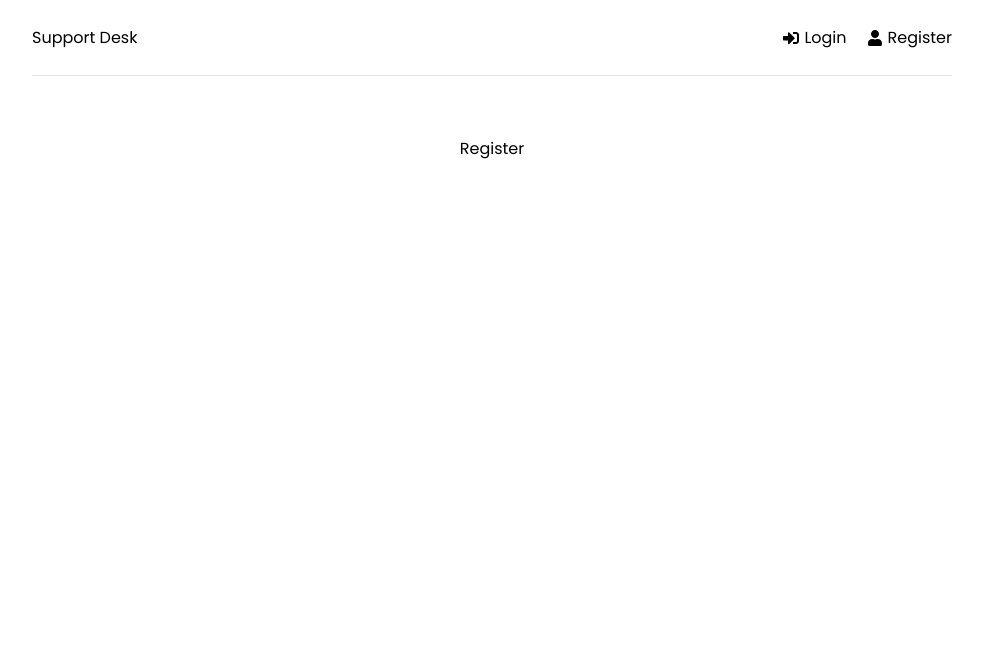
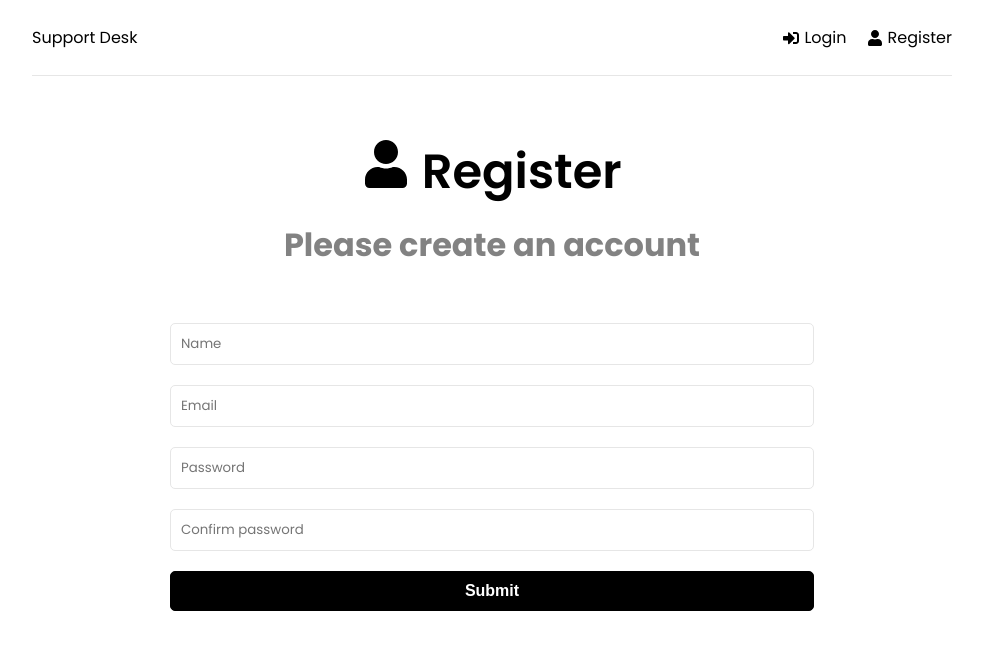
Before and after one commit to ReneMSdev/traversy-support-desk, a React (Vite) app in the folder frontend/: page /register in a window 1280 px wide. Shown: the top 650 px of the page, without its empty margins (148-1131 px from the left). Built offline with nearby package versions, Linux system fonts and the light colour scheme.

Commit message:
Home, Login, Register UI

```diff
--- a/frontend/pages/Home.jsx
+++ b/frontend/pages/Home.jsx
@@ -1,4 +1,28 @@
+import { Link } from 'react-router-dom'
+import { FaQuestionCircle, FaTicketAlt } from 'react-icons/fa'
+
 const Home = () => {
-  return <div>Home</div>
+  return (
+    <>
+      <section className="heading">
+        <h1>What do you need help with?</h1>
+        <p>Please choose from an option below</p>
+      </section>
+
+      <Link
+        to="/new-ticket"
+        className="btn btn-reverse btn-block"
+      >
+        <FaQuestionCircle /> Create New Ticket
+      </Link>
+
+      <Link
+        to="/tickets"
+        className="btn btn-block"
+      >
+        <FaTicketAlt /> View My Tickets
+      </Link>
+    </>
+  )
 }
 export default Home
--- a/frontend/pages/Login.jsx
+++ b/frontend/pages/Login.jsx
@@ -1,4 +1,69 @@
+import { useState } from 'react'
+import { toast } from 'react-toastify'
+import { FaSignInAlt } from 'react-icons/fa'
+
 const Login = () => {
-  return <div>Login</div>
+  const [formData, setFormData] = useState({
+    email: '',
+    password: '',
+  })
+
+  const { email, password } = formData
+
+  const onChange = (e) => {
+    setFormData((prevState) => ({
+      ...prevState,
+      [e.target.name]: e.target.value,
+    }))
+  }
+
+  const onSubmit = (e) => {
+    e.preventDefault()
+  }
+
+  return (
+    <>
+      <section className="heading">
+        <h1>
+          <FaSignInAlt /> Login
+        </h1>
+        <p>Please log in to get support</p>
+      </section>
+
+      <section className="form">
+        <form onSubmit={onSubmit}>
+          <div className="form-group">
+            <input
+              type="email"
+              className="form-control"
+              id="email"
+              name="email"
+              value={email}
+              onChange={onChange}
+              placeholder="Email"
+              required
+            />
+          </div>
+
+          <div className="form-group">
+            <input
+              type="password"
+              className="form-control"
+              id="password"
+              name="password"
+              value={password}
+              onChange={onChange}
+              placeholder="Password"
+              required
+            />
+          </div>
+
+          <div className="form-group">
+            <button className="btn btn-block">Submit</button>
+          </div>
+        </form>
+      </section>
+    </>
+  )
 }
 export default Login
--- a/frontend/pages/Register.jsx
+++ b/frontend/pages/Register.jsx
@@ -1,4 +1,98 @@
+import { useState } from 'react'
+import { toast } from 'react-toastify'
+import { FaUser } from 'react-icons/fa'
+
 const Register = () => {
-  return <div>Register</div>
+  const [formData, setFormData] = useState({
+    name: '',
+    email: '',
+    password: '',
+    password2: '',
+  })
+
+  const { name, email, password, password2 } = formData
+
+  const onChange = (e) => {
+    setFormData((prevState) => ({
+      ...prevState,
+      [e.target.name]: e.target.value,
+    }))
+  }
+
+  const onSubmit = (e) => {
+    e.preventDefault()
+
+    if (password !== password2) toast.error('Passwords do not match')
+  }
+
+  return (
+    <>
+      <section className="heading">
+        <h1>
+          <FaUser /> Register
+        </h1>
+        <p>Please create an account</p>
+      </section>
+
+      <section className="form">
+        <form onSubmit={onSubmit}>
+          <div className="form-group">
+            <input
+              type="text"
+              className="form-control"
+              id="name"
+              name="name"
+              value={name}
+              onChange={onChange}
+              placeholder="Name"
+              required
+            />
+          </div>
+
+          <div className="form-group">
+            <input
+              type="email"
+              className="form-control"
+              id="email"
+              name="email"
+              value={email}
+              onChange={onChange}
+              placeholder="Email"
+              required
+            />
+          </div>
+
+          <div className="form-group">
+            <input
+              type="password"
+              className="form-control"
+              id="password"
+              name="password"
+              value={password}
+              onChange={onChange}
+              placeholder="Password"
+              required
+            />
+          </div>
+
+          <div className="form-group">
+            <input
+              type="password"
+              className="form-control"
+              id="password2"
+              name="password2"
+              value={password2}
+              onChange={onChange}
+              placeholder="Confirm password"
+              required
+            />
+          </div>
+          <div className="form-group">
+            <button className="btn btn-block">Submit</button>
+          </div>
+        </form>
+      </section>
+    </>
+  )
 }
 export default Register
--- a/frontend/src/App.jsx
+++ b/frontend/src/App.jsx
@@ -1,4 +1,6 @@
 import { BrowserRouter as Router, Routes, Route } from 'react-router-dom'
+import { ToastContainer } from 'react-toastify'
+import 'react-toastify/dist/ReactToastify.css'
 import Header from './components/Header'
 import Home from '../pages/Home'
 import Login from '../pages/Login'
@@ -26,6 +28,7 @@ function App() {
           </Routes>
         </div>
       </Router>
+      <ToastContainer />
     </>
   )
 }
```
